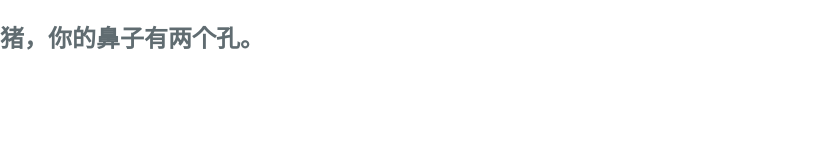
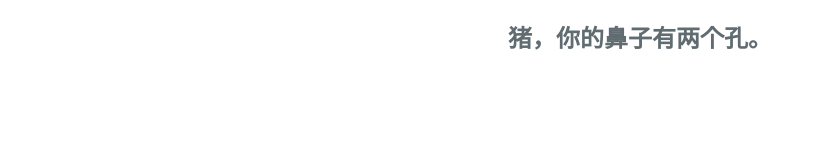
Before and after one commit to menglanchen/menglanchen.github.io, a plain HTML site: page index.html in a window 1280 px wide. Shown: the whole page, without its empty margins (0-820 px from the left). Drawn offline with nearby package versions, Linux system fonts and the light colour scheme.

Commit message:
Update index.html

```diff
--- a/index.html
+++ b/index.html
@@ -10,6 +10,6 @@
     <link rel="stylesheet" type="text/css" href="stylesheets/github-light.css" media="screen">
   </head>
   <body>
- <h2>猪，你的鼻子有两个孔。</h2>
+ <center><h2>猪，你的鼻子有两个孔。</h2> </center>
   </body>
 </html>
```
